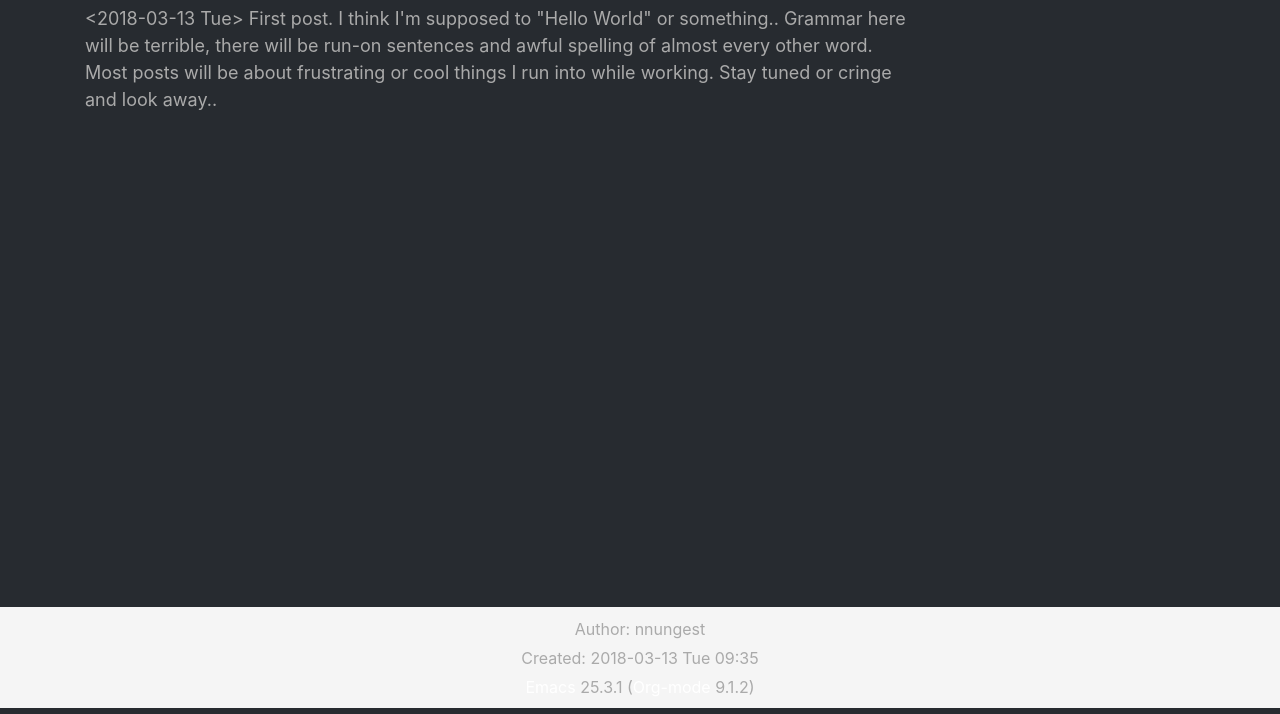
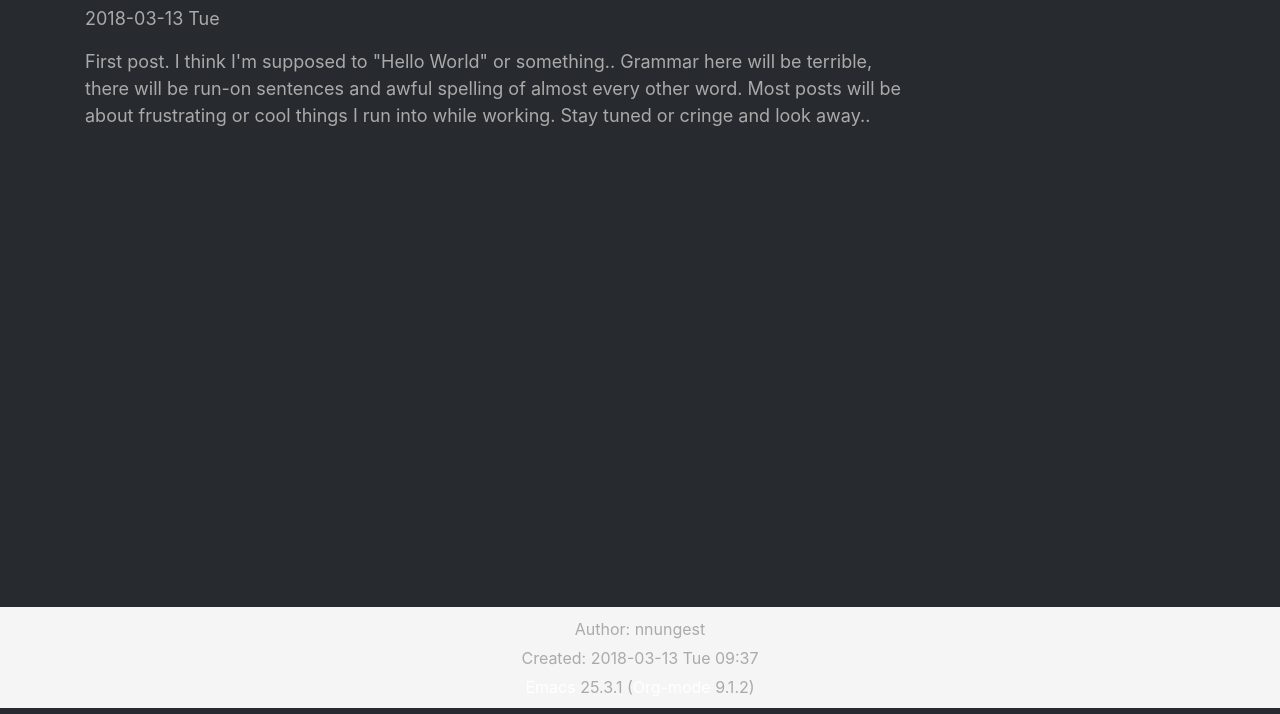
Before and after one commit to nnungest/nnungest.github.io_old, a plain HTML site: page index.html in a window 1280 px wide. Shown: the part 92-806 px from the top of the page. Drawn offline with Linux system fonts and the light colour scheme.

Commit message:
more formatting

```diff
--- a/index.html
+++ b/index.html
@@ -2,7 +2,7 @@
 <html lang="en">
 <head>
 <title>unix ramblings&#x2026;</title>
-<!-- 2018-03-13 Tue 09:35 -->
+<!-- 2018-03-13 Tue 09:37 -->
 <meta charset="utf-8">
 <meta name="viewport" content="width=device-width, initial-scale=1">
 <meta name="generator" content="Org-mode">
@@ -194,8 +194,11 @@ $(function() {
 <h2 id="sec-">First Post&#x2026;</h2>
 <div class="outline-text-2" id="text-">
 <p>
-<span class="timestamp-wrapper"><span class="timestamp">&lt;2018-03-13 Tue&gt;</span></span>
- First post. I think I'm supposed to "Hello World" or something.. Grammar here will be terrible, there will be run-on sentences and awful spelling of almost every other word. Most posts will be about frustrating or cool things I run into while working. Stay tuned or cringe and look away..
+2018-03-13 Tue
+</p>
+
+<p>
+First post. I think I'm supposed to "Hello World" or something.. Grammar here will be terrible, there will be run-on sentences and awful spelling of almost every other word. Most posts will be about frustrating or cool things I run into while working. Stay tuned or cringe and look away..
 </p>
 </div>
 </div>
@@ -209,7 +212,7 @@ $(function() {
 </div></div></div>
 <footer id="postamble" class="">
 <div><p class="author">Author: nnungest</p>
-<p class="date">Created: 2018-03-13 Tue 09:35</p>
+<p class="date">Created: 2018-03-13 Tue 09:37</p>
 <p class="creator"><a href="http://www.gnu.org/software/emacs/">Emacs</a> 25.3.1 (<a href="http://orgmode.org">Org-mode</a> 9.1.2)</p>
 </div>
 </footer>
```
Also changed, not shown: 1 other file.
